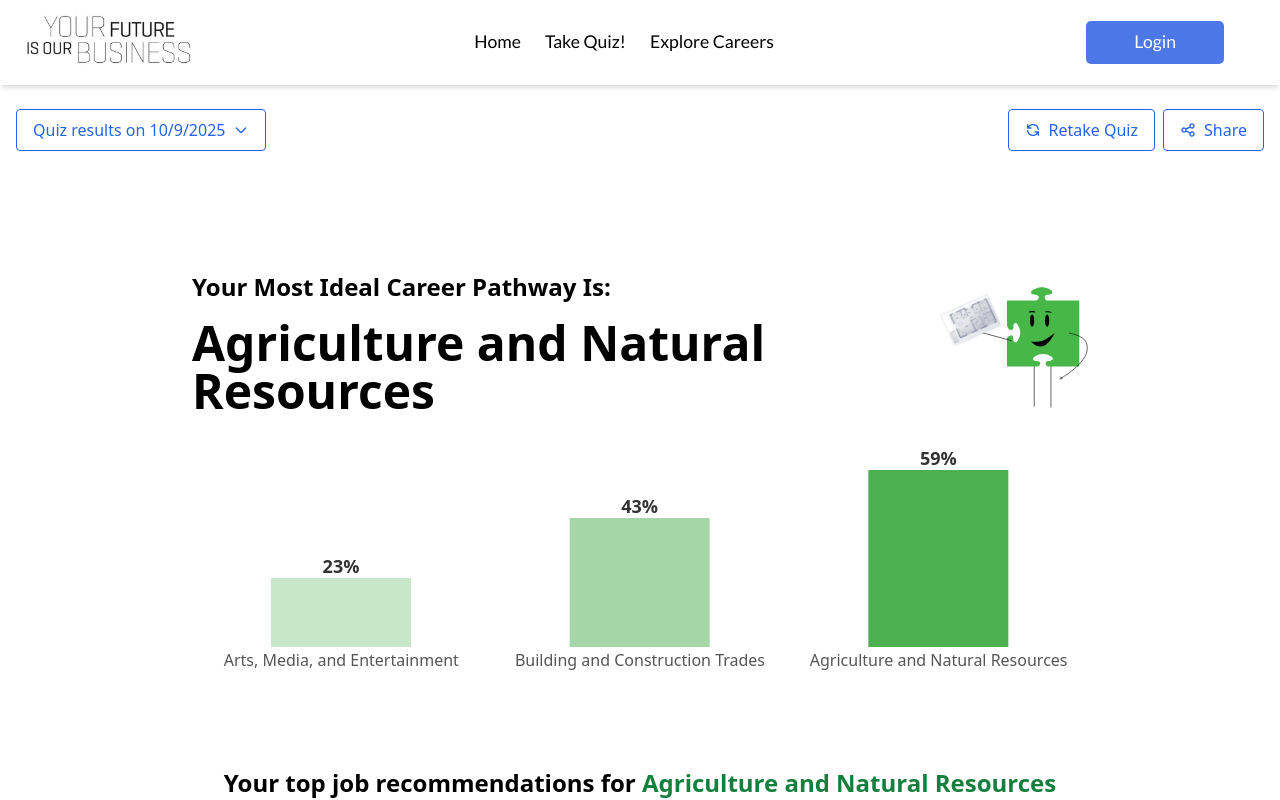
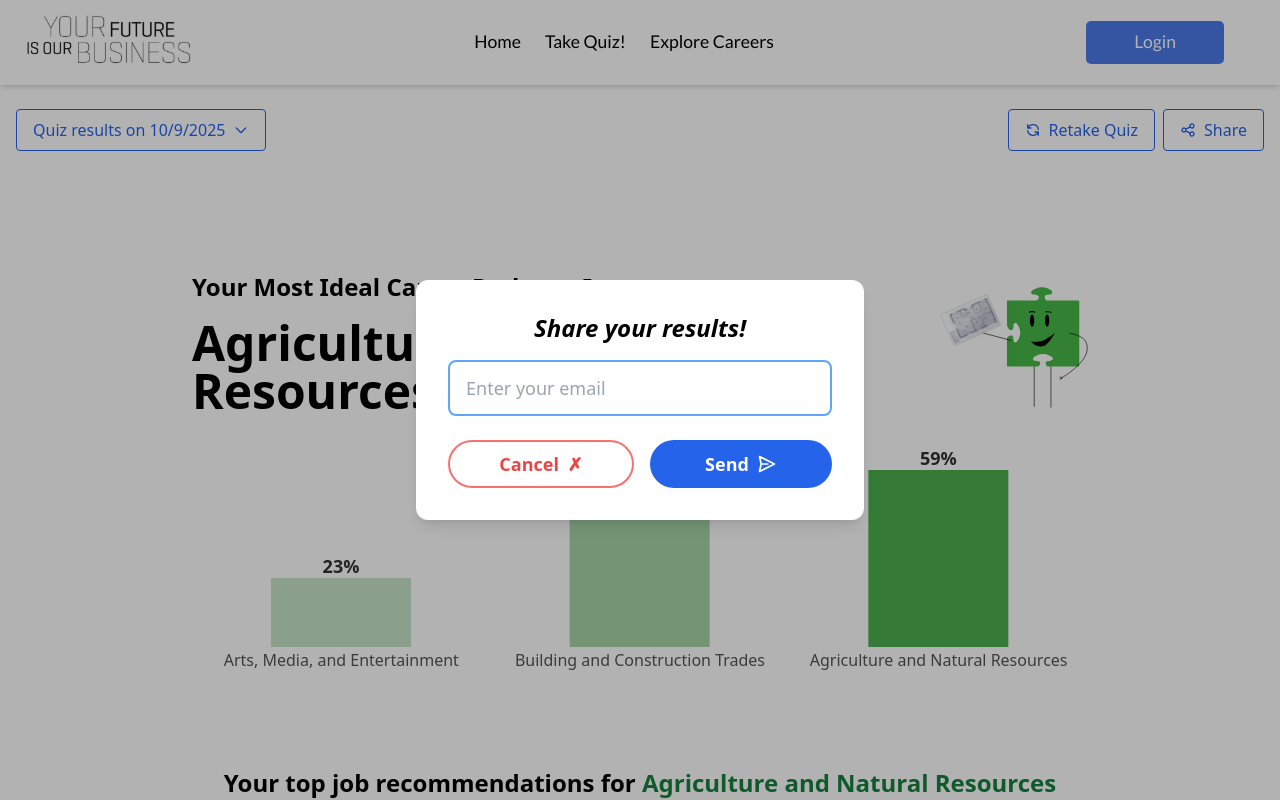
Before and after one commit to ucsc-blueprint/yfiob2, a Next.js app: page /results in a window 1280 px wide. Both pictures are taken after a click on the button "Share". Shown: the top 800 px of the page. Built offline with nearby package versions, Linux system fonts and the light colour scheme.

Commit message:
share results

```diff
--- a/src/app/results/page.jsx
+++ b/src/app/results/page.jsx
@@ -18,6 +18,7 @@ import {
   ChevronDownIcon,
   RefreshIcon,
   ShareIcon,
+  PaperAirplaneIcon,
 } from "@heroicons/react/outline";
 
 export default function QuizResultsPage() {
@@ -47,6 +48,8 @@ export default function QuizResultsPage() {
   }));
 
   const [shareEmail, setShareEmail] = useState("");
+  const [showShareModal, setShowShareModal] = useState(false);
+  const [shareModalEmail, setShareModalEmail] = useState("");
 
   return (
     <div className="min-h-screen flex flex-col bg-white">
@@ -70,6 +73,7 @@ export default function QuizResultsPage() {
           </Link>
           <button
             className="flex items-center border border-blue-600 text-blue-600 rounded px-4 py-2 hover:bg-blue-50 transition"
+            onClick={() => setShowShareModal(true)}
           >
             <ShareIcon className="mr-2 h-4 w-4" />
             Share
@@ -200,6 +204,39 @@ export default function QuizResultsPage() {
           ))}
         </div>
       </section>
+
+      {/* Modal for sharing results */}
+      {showShareModal && (
+        <div className="fixed inset-0 flex items-center justify-center bg-black bg-opacity-30 z-50">
+          <div className="bg-white rounded-xl shadow-lg p-8 w-full max-w-md text-center">
+            <h2 className="text-2xl font-semibold mb-4 italic">Share your results!</h2>
+            <input
+              type="email"
+              placeholder="Enter your email"
+              className="border-2 border-blue-400 rounded-lg px-4 py-3 w-full mb-6 focus:outline-none focus:border-blue-600 text-lg"
+              value={shareModalEmail}
+              onChange={e => setShareModalEmail(e.target.value)}
+            />
+            <div className="flex justify-between">
+              <button
+                className="flex-1 border-2 border-red-400 text-red-500 rounded-full py-2 mr-2 text-lg font-semibold hover:bg-red-50 transition"
+                onClick={() => setShowShareModal(false)}
+              >
+                Cancel <span className="ml-1">✗</span>
+              </button>
+              <button
+                className="flex-1 bg-blue-600 text-white rounded-full py-2 ml-2 text-lg font-semibold flex items-center justify-center hover:bg-blue-700 transition"
+                onClick={() => {
+                  // handle send logic here
+                  setShowShareModal(false);
+                }}
+              >
+                Send <PaperAirplaneIcon className="ml-2 h-5 w-5 rotate-90" />
+              </button>
+            </div>
+          </div>
+        </div>
+      )}
     </div>
   );
 }
```
